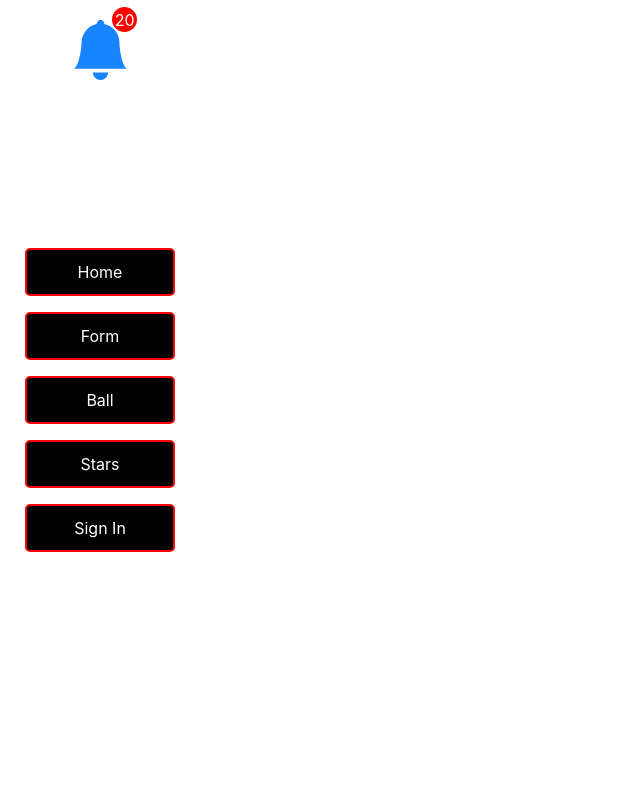
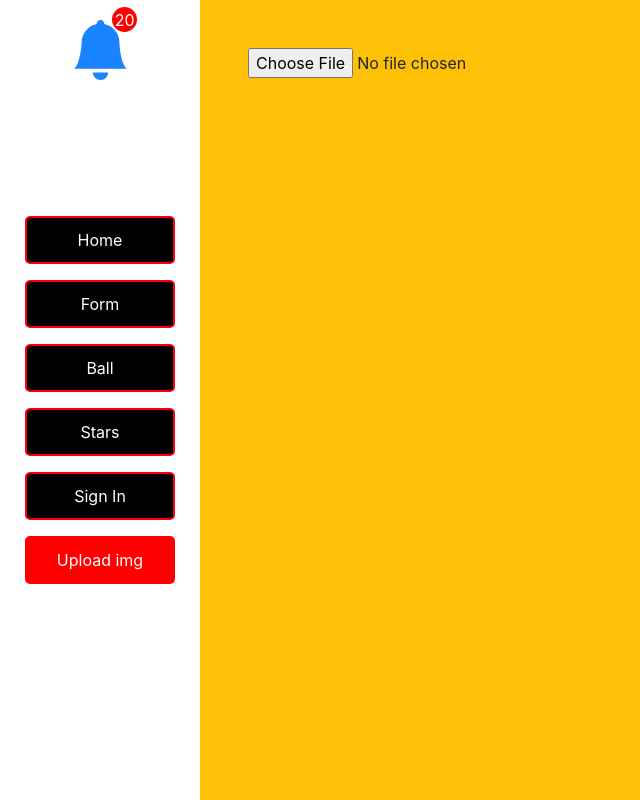
Before and after one commit to neharadialcode/learning-react, a React (Create React App) app: page /image-upload in a window 1280 px wide. Shown: the whole page, without its empty margins (0-640 px from the left). Built offline with nearby package versions, Linux system fonts and the light colour scheme.

Commit message:
image url upload added

```diff
--- a/src/App.js
+++ b/src/App.js
@@ -16,6 +16,7 @@ import SignInForm from "./components/SignInForm";
 import List from "./components/List";
 import Cards from "./components/Cards";
 import DayOne from "./components/DayOne";
+import ImageUpload from "./components/ImageUpload";
 
 function App() {
   return (
@@ -40,6 +41,7 @@ function App() {
             <Route exact path="/sign-in" component={SignInForm} />
             <Route exact path="/list" component={List} />
             <Route exact path="/cards" component={Cards} />
+            <Route exact path="/image-upload" component={ImageUpload} />
           </Switch>
         </div>
       </div>
--- /dev/null
+++ b/src/components/ImageUpload.jsx
@@ -0,0 +1,34 @@
+import React, { useState } from "react";
+
+const ImageUpload = () => {
+  const [imageArr, setImagesArr] = useState([]);
+
+  const uploadHandler = (e) => {
+    let imageURL = URL.createObjectURL(e.target.files[0]);
+    setImagesArr((prev) => [...prev, imageURL]);
+  };
+
+  return (
+    <div className="w-100 bg-warning vh-100 ps-5 pt-5 ">
+      <input type="file" onChange={(e) => uploadHandler(e)} />
+      <div className="d-flex flex-wrap">
+        {imageArr &&
+          imageArr.length > 0 &&
+          imageArr.map((item, index) => {
+            return (
+              <img
+                width={400}
+                height={400}
+                style={{ objectFit: "contain" }}
+                key={index}
+                src={item}
+                alt="upload"
+              />
+            );
+          })}
+      </div>
+    </div>
+  );
+};
+
+export default ImageUpload;
--- a/src/components/PushNavLink.jsx
+++ b/src/components/PushNavLink.jsx
@@ -63,6 +63,19 @@ const PushNavLink = ({ history }) => {
           Sign In
         </button>
       </div>
+      <div className="p-2 text-center">
+        <button
+          className={`common_btn ${
+            active === "/image-upload" ? "active_btn" : ""
+          }`}
+          onClick={() => {
+            history.push("/image-upload");
+            setActive("/image-upload");
+          }}
+        >
+          Upload img
+        </button>
+      </div>
     </div>
   );
 };
```
